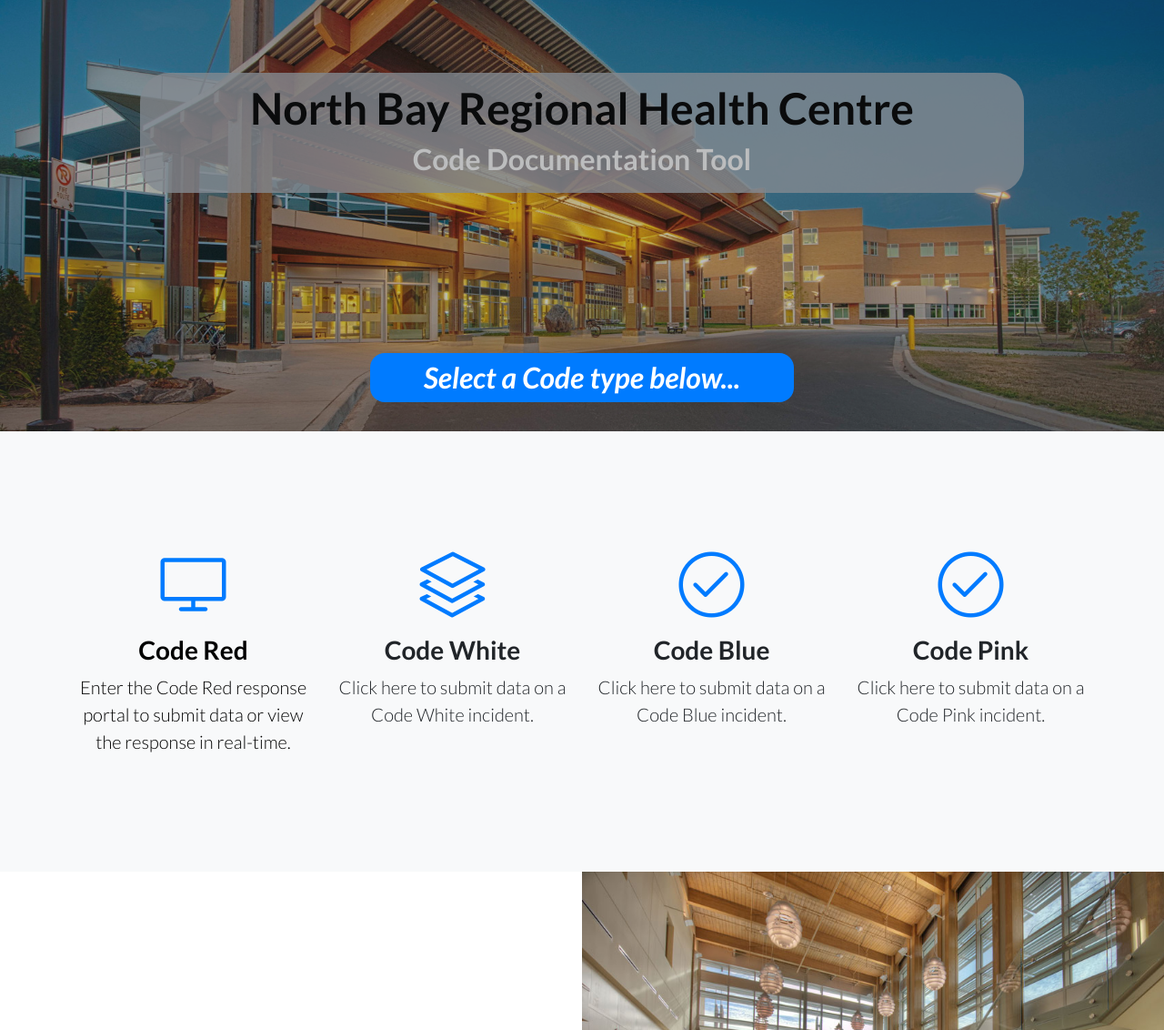
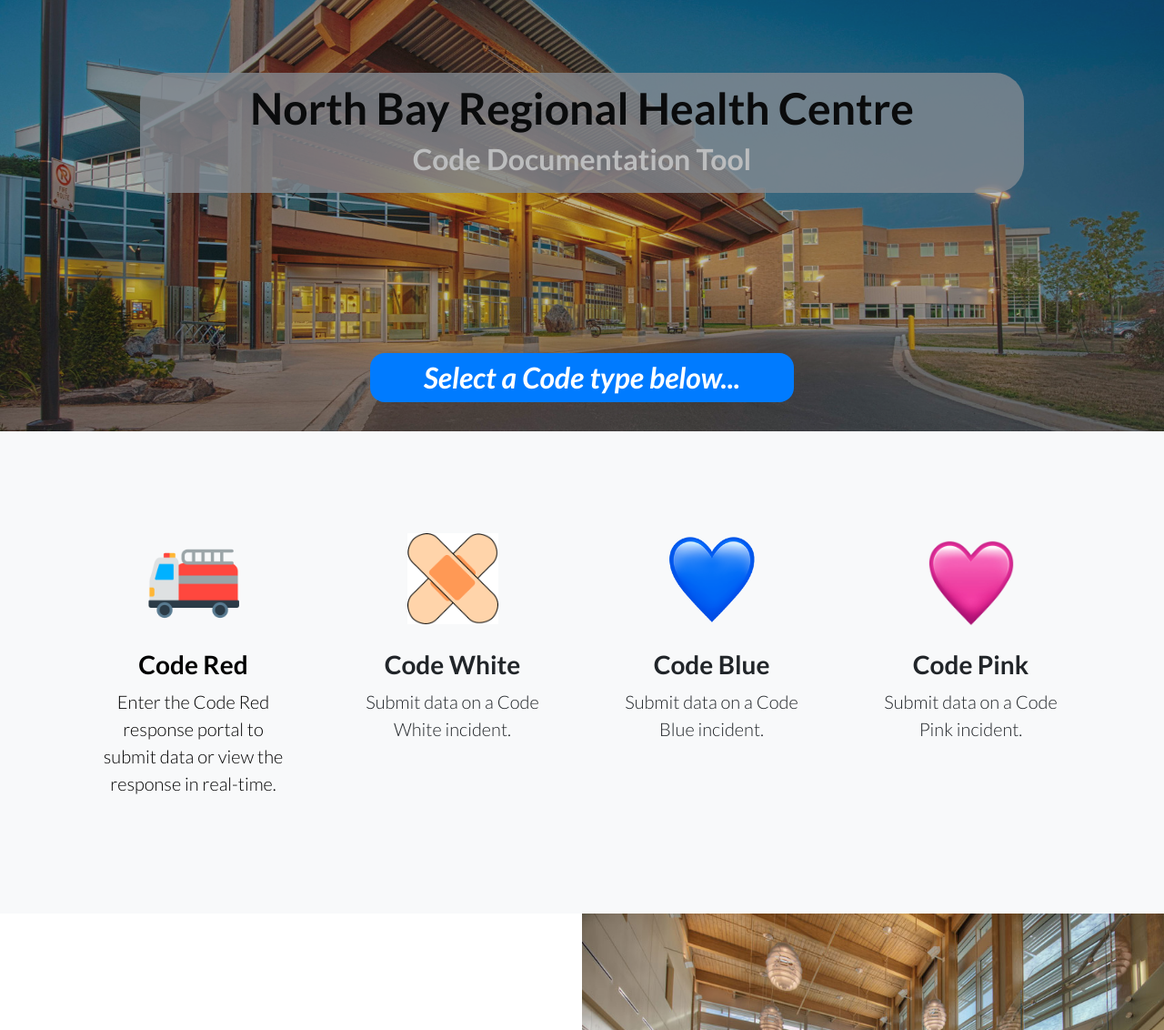
Before and after one commit to brendandagys/staffpool, a Django app: page / in a window 1280 px wide. Shown: the top 1132 px of the page at 91% size. Run offline with Django 3.2, Linux system fonts and the light colour scheme; some libraries are stand-ins or nearby versions.

Commit message:
Finished the home page and linking it together. Only thing left is to add 'create new form' button

```diff
--- a/catalog/static/css/landing-page.css
+++ b/catalog/static/css/landing-page.css
@@ -18,10 +18,15 @@ h6 {
   font-weight: 700;
 }
 
-a {
+a:not(#contact_me) {
     color: black;
     text-decoration: none !important;
     border-bottom: 1px solid black;
+}
+
+img {
+    display: block;
+    margin: 0 auto 30px auto;
 }
 
 header.masthead {
@@ -91,7 +96,7 @@ header.masthead h1 {
 }
 
 .features-icons .features-icons-item .features-icons-icon {
-  height: 7rem;
+  height: 8rem;
 }
 
 .features-icons .features-icons-item .features-icons-icon i {
@@ -176,4 +181,11 @@ footer.footer {
     -webkit-transform: scale(1.1);
     -ms-transform: scale(1.1);
     transform: scale(1.1);
+    color: blue;
 }
+
+.tile_padding {
+    position: relative;
+    padding-left: 35px;
+    padding-right: 35px;
+}
--- a/catalog/templates/base_generic.html
+++ b/catalog/templates/base_generic.html
@@ -31,6 +31,7 @@
       {% block sidebar %}
 
         <ul class="background sidebar-nav">
+          <li><a id="home_link" href="{% url 'homepage' %}"><b>HOME PAGE</b></a></li> </br>
           <li><a href="{% url 'cafeteria_form' %}"><b>Cafeteria Form</b></a></li>
           <li><a href="{% url 'east_lobby_form' %}"><b>East Lobby Form</b></a></li>
           <li><a href="{% url 'town_centre_form' %}"><b>Town Centre Form</b></a></li>
@@ -41,8 +42,8 @@
               </br>
 
           <li><a id="chat_link" href="/chat/"><b>CHAT</b></a></li>
-            </br>
-          <li><a href="{% url 'about' %}"><b>About This Tool</b></a></li>
+            <!-- </br>
+          <li><a href="{% url 'about' %}"><b>About This Tool</b></a></li> -->
 
        </br>
 
--- a/catalog/templates/homepage.html
+++ b/catalog/templates/homepage.html
@@ -46,11 +46,12 @@
     <div class="container">
       <div class="row">
 
-      <div class="col-lg-3">
+      <div class="tile_padding col-lg-3">
         <a href="{% url 'LIVE' %}">
           <div class="grow features-icons-item mx-auto mb-5 mb-lg-0 mb-lg-3">
             <div class="features-icons-icon d-flex">
-              <i class="icon-screen-desktop m-auto text-primary"></i>
+                <img src="{% static 'fireengine.png' %}" alt="Fire Truck" width="100" height="100"/>
+              <!-- <i class="icon-screen-desktop m-auto text-primary"></i> -->
             </div>
             <h3>Code Red</h3>
             <p class="lead mb-0">Enter the Code Red response portal to submit data or view the response in real-time.</p>
@@ -58,33 +59,36 @@
           </a>
       </div>
 
-        <div class="col-lg-3">
+        <div class="tile_padding col-lg-3">
           <div class="grow features-icons-item mx-auto mb-5 mb-lg-0 mb-lg-3">
             <div class="features-icons-icon d-flex">
-              <i class="icon-layers m-auto text-primary"></i>
+            <img src="{% static 'bandaids.png' %}" alt="Bandaids" width="100" height="100"/>
+              <!-- <i class="icon-layers m-auto text-primary"></i> -->
             </div>
             <h3>Code White</h3>
-            <p class="lead mb-0">Click here to submit data on a Code White incident.</p>
+            <p class="lead mb-0">Submit data on a Code White incident.</p>
           </div>
         </div>
 
-        <div class="col-lg-3">
+        <div class="tile_padding col-lg-3">
           <div class="grow features-icons-item mx-auto mb-0 mb-lg-3">
             <div class="features-icons-icon d-flex">
-              <i class="icon-check m-auto text-primary"></i>
+            <img src="{% static 'blueheart2.png' %}" alt="Blue Heart" width="100" height="100"/>
+              <!-- <i class="icon-check m-auto text-primary"></i> -->
             </div>
             <h3>Code Blue</h3>
-            <p class="lead mb-0">Click here to submit data on a Code Blue incident.</p>
+            <p class="lead mb-0">Submit data on a Code Blue incident.</p>
           </div>
         </div>
 
-        <div class="col-lg-3">
+        <div class="tile_padding col-lg-3">
           <div class="grow features-icons-item mx-auto mb-0 mb-lg-3">
             <div class="features-icons-icon d-flex">
-              <i class="icon-check m-auto text-primary"></i>
+            <img src="{% static 'pinkheart2.png' %}" alt="Pink Heart" width="110" height="110"/>
+              <!-- <i class="icon-check m-auto text-primary"></i> -->
             </div>
             <h3>Code Pink</h3>
-            <p class="lead mb-0">Click here to submit data on a Code Pink incident.</p>
+            <p class="lead mb-0">Submit data on a Code Pink incident.</p>
           </div>
         </div>
 
@@ -134,14 +138,14 @@
               </br></br></br>
           <p class="lead mb-0"><i>Have a question? Email me...</i></p>
               </br>
-          <p class="lead mb-0"><a href="mailto:brendan.dagys@nrbhc.on.ca?subject=&body=" class="button big">brendan.dagys@nbrhc.on.ca</a></p>
+          <p class="lead mb-0"><a id="contact_me" href="mailto:brendan.dagys@nrbhc.on.ca?subject=&body=" class="button big">brendan.dagys@nbrhc.on.ca</a></p>
         </div>
       </div>
   </section>
 
   <!-- Bootstrap core JavaScript -->
-  <script src="vendor/jquery/jquery.min.js"></script>
-  <script src="vendor/bootstrap/js/bootstrap.bundle.min.js"></script>
+  <!-- <script src="vendor/jquery/jquery.min.js"></script>
+  <script src="vendor/bootstrap/js/bootstrap.bundle.min.js"></script> -->
 
 </body>
 </html>
--- a/catalog/templates/location_list.html
+++ b/catalog/templates/location_list.html
@@ -5,6 +5,7 @@
 {% block sidebar %}
 
   <ul class="background sidebar-nav">
+    <li><a id="home_link" href="{% url 'homepage' %}"><b>HOME PAGE</b></a></li> </br>
     <li><a href="{% url 'cafeteria_form' %}"><b>Cafeteria Form</b></a></li>
     <li><a href="{% url 'east_lobby_form' %}"><b>East Lobby Form</b></a></li>
     <li><a href="{% url 'town_centre_form' %}"><b>Town Centre Form</b></a></li>
@@ -15,8 +16,8 @@
         </br>
 
     <li><a id="chat_link" href="/chat/"><b>CHAT</b></a></li>
-        </br>
-    <li><a href="{% url 'about' %}"><b>About This Tool</b></a></li>
+        <!-- </br>
+    <li><a href="{% url 'about' %}"><b>About This Tool</b></a></li> -->
 
  </br>
 
```
Also changed, not shown: catalog/static/css/styles.css (+9 -0 lines), catalog/static/bandaids.png (added), catalog/static/blueheart.png (added), catalog/static/blueheart2.png (added), catalog/static/fireengine.png (added), catalog/static/pinkheart.jpeg (added), catalog/static/pinkheart2.png (added), db.sqlite3.
